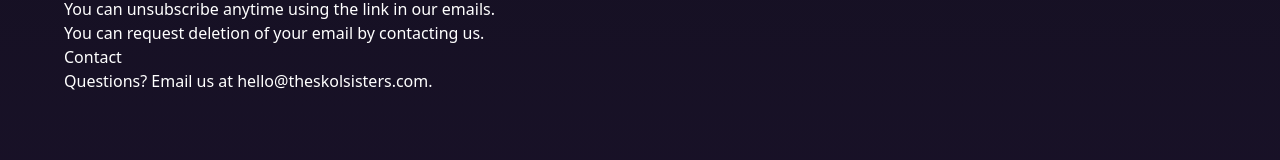
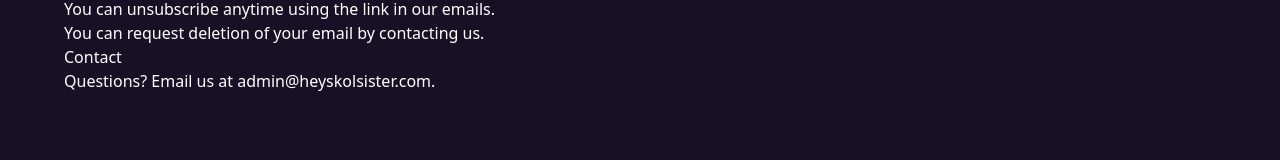
Before and after one commit to chahalltek/nextjs-boilerplate, a Next.js app: page /privacy in a window 1280 px wide. Shown: the part 452-612 px from the top of the page. Built offline with nearby package versions, Linux system fonts and the light colour scheme.

Commit message:
removing old url

```diff
--- a/app/blog/rss/route.js
+++ b/app/blog/rss/route.js
@@ -6,7 +6,7 @@ import matter from "gray-matter";
 export const runtime = "nodejs";
 export const dynamic = "force-dynamic";
 
-const SITE_URL = (process.env.SITE_URL || "https://www.theskolsisters.com").replace(/\/+$/,"");
+const SITE_URL = (process.env.SITE_URL || "https://www.heyskolsister.com").replace(/\/+$/,"");
 const DIR = "content/posts";
 
 // Utility
--- a/app/cws/rss/route.js
+++ b/app/cws/rss/route.js
@@ -6,7 +6,7 @@ import matter from "gray-matter";
 export const runtime = "nodejs";
 export const dynamic = "force-dynamic";
 
-const SITE_URL = (process.env.SITE_URL || "https://www.theskolsisters.com").replace(/\/+$/,"");
+const SITE_URL = (process.env.SITE_URL || "https://www.heyskolsister.com").replace(/\/+$/,"");
 const DIR = "content/recaps";
 
 const b64toStr = (b64) => Buffer.from(b64 || "", "base64").toString("utf8");
--- a/app/layout.tsx
+++ b/app/layout.tsx
@@ -6,7 +6,7 @@ import Footer from "@/components/Footer";
 export const metadata: Metadata = {
   title: "Hey Skol Sister",
   description: "Smart, sisterly fantasy football advice—with Skol spirit.",
-  metadataBase: new URL("https://www.theskolsisters.com"),
+  metadataBase: new URL("https://www.heyskolsister.com"),
   alternates: { canonical: "/" },
   openGraph: { images: ["/og/default-og.png"] },
   twitter: {
--- a/app/privacy/page.jsx
+++ b/app/privacy/page.jsx
@@ -42,7 +42,7 @@ export default function PrivacyPage() {
 
       <h2>Contact</h2>
       <p>
-        Questions? Email us at <a href="mailto:hello@theskolsisters.com">hello@theskolsisters.com</a>.
+        Questions? Email us at <a href="mailto:admin@theskolsisters.com">admin@heyskolsister.com</a>.
       </p>
     </div>
   );
--- a/app/robots.ts
+++ b/app/robots.ts
@@ -1,6 +1,6 @@
 // app/robots.ts
 export default function robots() {
-  const SITE_URL = process.env.SITE_URL || "https://www.theskolsisters.com";
+  const SITE_URL = process.env.SITE_URL || "https://www.heyskolsister.com";
 
   return {
     rules: [
--- a/app/sitemap.js
+++ b/app/sitemap.js
@@ -2,7 +2,7 @@
 import { listDir, getFile } from "@/lib/github";
 import matter from "gray-matter";
 
-const SITE_URL = (process.env.SITE_URL || "https://www.theskolsisters.com").replace(/\/+$/,"");
+const SITE_URL = (process.env.SITE_URL || "https://www.heyskolsister.com").replace(/\/+$/,"");
 
 // Directories in the repo
 const POSTS_DIR   = "content/posts";
--- a/lib/rss.js
+++ b/lib/rss.js
@@ -1,5 +1,5 @@
 // lib/rss.js
-const SITE_URL = process.env.SITE_URL || "https://www.theskolsisters.com";
+const SITE_URL = process.env.SITE_URL || "https://www.heyskolsister.com";
 
 function escape(str = "") {
   return str.replace(/[<>&'"]/g, (c) => ({ "<":"&lt;", ">":"&gt;", "&":"&amp;", "'":"&apos;", '"':"&quot;" }[c]));
```
